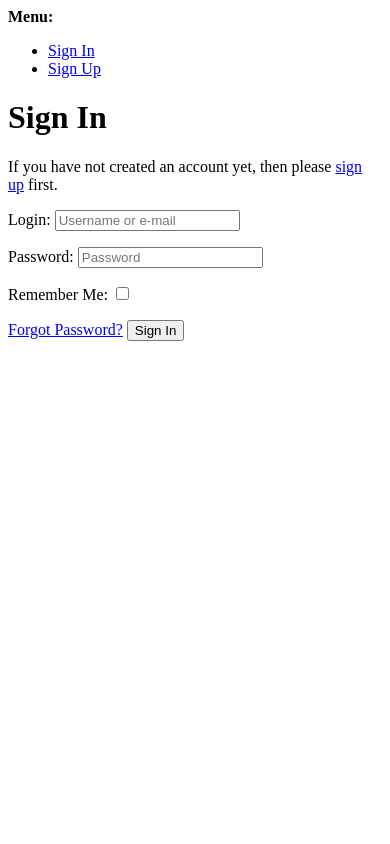
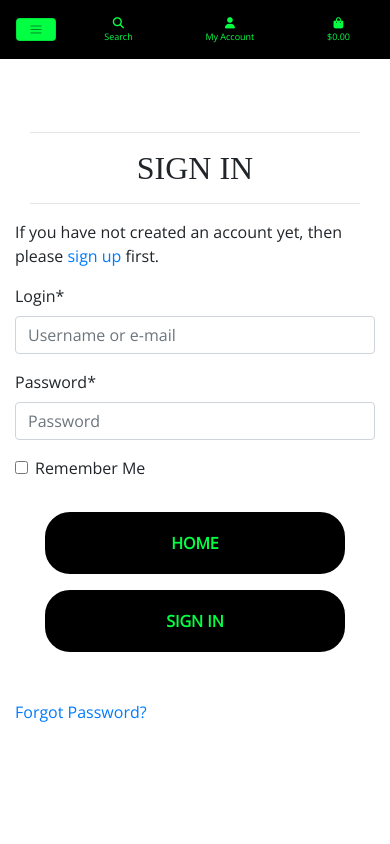
Before and after one commit to Code-Institute-Submissions/rb-cues, a Django app: page /accounts/login/ in a window 390 px wide. Run offline with Django 3.2, Linux system fonts and the light colour scheme; parts of the project's set-up code (start-up, migrations or seed data) failed here and were passed over; some libraries are stand-ins or nearby versions; some web fonts are replaced.

Commit message:
Adjusted login page

```diff
--- a/profiles/templates/profiles/profile.html
+++ b/profiles/templates/profiles/profile.html
@@ -27,4 +27,5 @@
                 <hr>
             </div>
         </div>
+    </div>
 {% endblock %}
--- a/templates/allauth/account/base.html
+++ b/templates/allauth/account/base.html
@@ -1,40 +1,17 @@
-<!DOCTYPE html>
-<html>
-  <head>
-    <title>{% block head_title %}{% endblock %}</title>
-    {% block extra_head %}
-    {% endblock %}
-  </head>
-  <body>
-    {% block body %}
+{% extends "base.html" %}
 
-    {% if messages %}
-    <div>
-      <strong>Messages:</strong>
-      <ul>
-        {% for message in messages %}
-        <li>{{message}}</li>
-        {% endfor %}
-      </ul>
+{% block content %}
+
+    <div class="container header-container">
+        <div class="overlay"></div>
+        <div class="row">
+            <div class="col-12 col-md-8 m-auto">
+                <div class="allauth-form-inner-content">
+                    {% block inner_content %}
+                    {% endblock %}
+                </div>
+            </div>
+        </div>
     </div>
-    {% endif %}
 
-    <div>
-      <strong>Menu:</strong>
-      <ul>
-        {% if user.is_authenticated %}
-        <li><a href="{% url 'account_email' %}">Change E-mail</a></li>
-        <li><a href="{% url 'account_logout' %}">Sign Out</a></li>
-        {% else %}
-        <li><a href="{% url 'account_login' %}">Sign In</a></li>
-        <li><a href="{% url 'account_signup' %}">Sign Up</a></li>
-        {% endif %}
-      </ul>
-    </div>
-    {% block content %}
-    {% endblock %}
-    {% endblock %}
-    {% block extra_body %}
-    {% endblock %}
-  </body>
-</html>
+{% endblock %}
--- a/templates/allauth/account/login.html
+++ b/templates/allauth/account/login.html
@@ -5,42 +5,48 @@
 
 {% block head_title %}{% trans "Sign In" %}{% endblock %}
 
-{% block content %}
+{% block inner_content %}
 
-<h1>{% trans "Sign In" %}</h1>
+    <div class="col text-center">
+        <hr>
 
-{% get_providers as socialaccount_providers %}
+    <!-- Title -->
+        <h2 class="logo-font">
+            Sign In
+        </h2>
+        <hr>
+    </div>
+    <p>
+        {% blocktrans %}If you have not created an account yet, then please
+        <a href="{{ signup_url }}">sign up</a> first.{% endblocktrans %}
+    </p>
 
-{% if socialaccount_providers %}
-<p>{% blocktrans with site.name as site_name %}Please sign in with one
-of your existing third party accounts. Or, <a href="{{ signup_url }}">sign up</a>
-for a {{ site_name }} account and sign in below:{% endblocktrans %}</p>
+    <form class="login" method="POST" action="{% url 'account_login' %}">
+        {% csrf_token %}
+        {{ form|crispy }}
 
-<div class="socialaccount_ballot">
+        {% if redirect_field_value %}
+            <input type="hidden" name="{{ redirect_field_name }}" value="{{ redirect_field_value }}" />
+        {% endif %}
 
-  <ul class="socialaccount_providers">
-    {% include "socialaccount/snippets/provider_list.html" with process="login" %}
-  </ul>
-
-  <div class="login-or">{% trans 'or' %}</div>
-
-</div>
-
-{% include "socialaccount/snippets/login_extra.html" %}
-
-{% else %}
-<p>{% blocktrans %}If you have not created an account yet, then please
-<a href="{{ signup_url }}">sign up</a> first.{% endblocktrans %}</p>
-{% endif %}
-
-<form class="login" method="POST" action="{% url 'account_login' %}">
-  {% csrf_token %}
-  {{ form.as_p }}
-  {% if redirect_field_value %}
-  <input type="hidden" name="{{ redirect_field_name }}" value="{{ redirect_field_value }}" />
-  {% endif %}
-  <a class="button secondaryAction" href="{% url 'account_reset_password' %}">{% trans "Forgot Password?" %}</a>
-  <button class="primaryAction" type="submit">{% trans "Sign In" %}</button>
-</form>
+    <!-- Buttons -->
+        <div class="mb-5 text-center">
+            <div class="submit-button col-5 mt-3 shop-now-div d-inline-block w-100 text-center">
+                <a class="font-weight-bold shop-now-button btn text-uppercase py-3 text-green-rb" href="{% url 'home' %}">
+                    Home
+                </a>
+            </div>
+            <div class="submit-button col-5 mt-3 shop-now-div d-inline-block w-100 text-center">
+                <button class="font-weight-bold shop-now-button btn text-uppercase py-3 text-green-rb" type="submit">
+                    {% trans "Sign In" %}
+                </button>
+            </div>
+        </div>
+        <p class="mt-2">
+            <a class="button secondaryAction" href="{% url 'account_reset_password' %}">
+                {% trans "Forgot Password?" %}
+            </a>
+        </p>
+    </form>
 
 {% endblock %}
```
